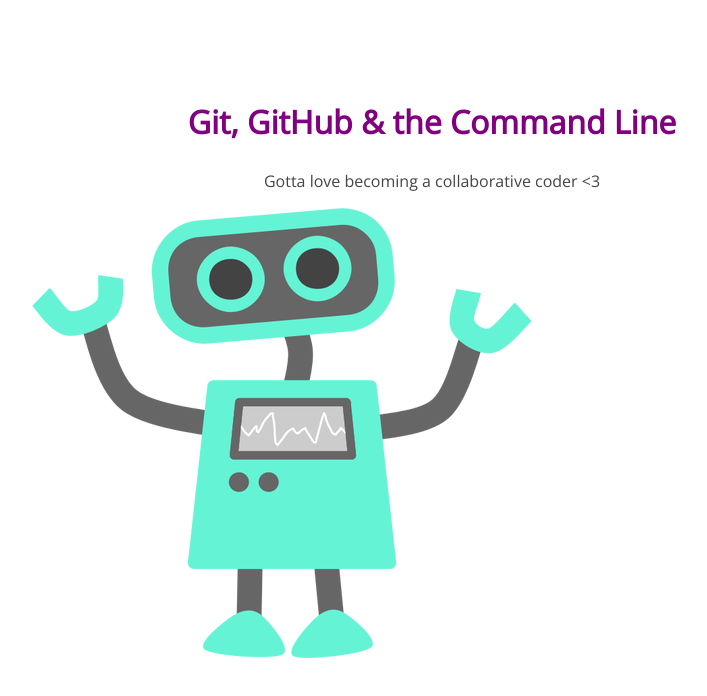
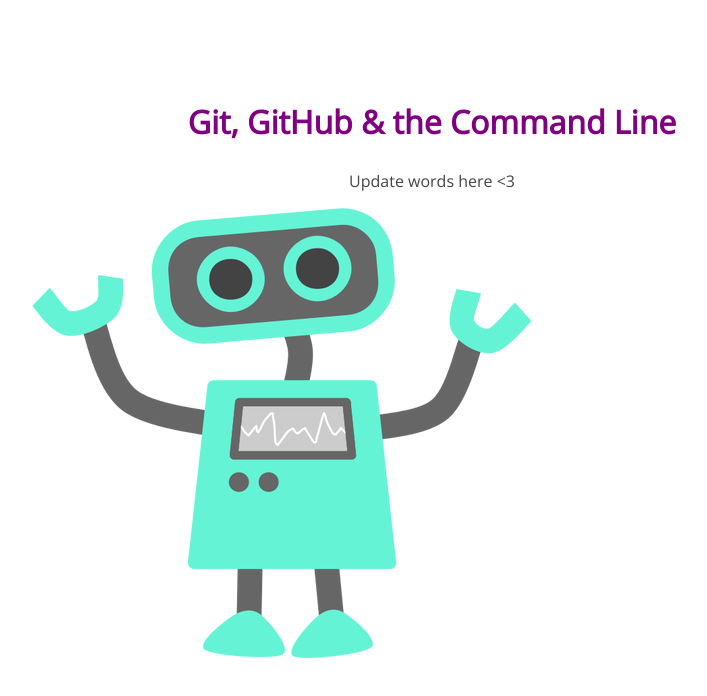
Before and after one commit to LittleMerritt/105-project, a plain HTML site: page index.html in a window 1280 px wide. Shown: the whole page, without its empty margins (208-915 px from the left). Drawn offline with nearby package versions, Linux system fonts and the light colour scheme.

Commit message:
changed wording

```diff
--- a/index.html
+++ b/index.html
@@ -9,7 +9,7 @@
 <body>
 	<section>
 		<h1>Git, GitHub & the Command Line</h1>
-		<p>Gotta love becoming a collaborative coder <3</p>
+		<p>Update words here <3</p>
 		<img src="img/happy-blue-robot.png">
 	</section>
 </body>
```
